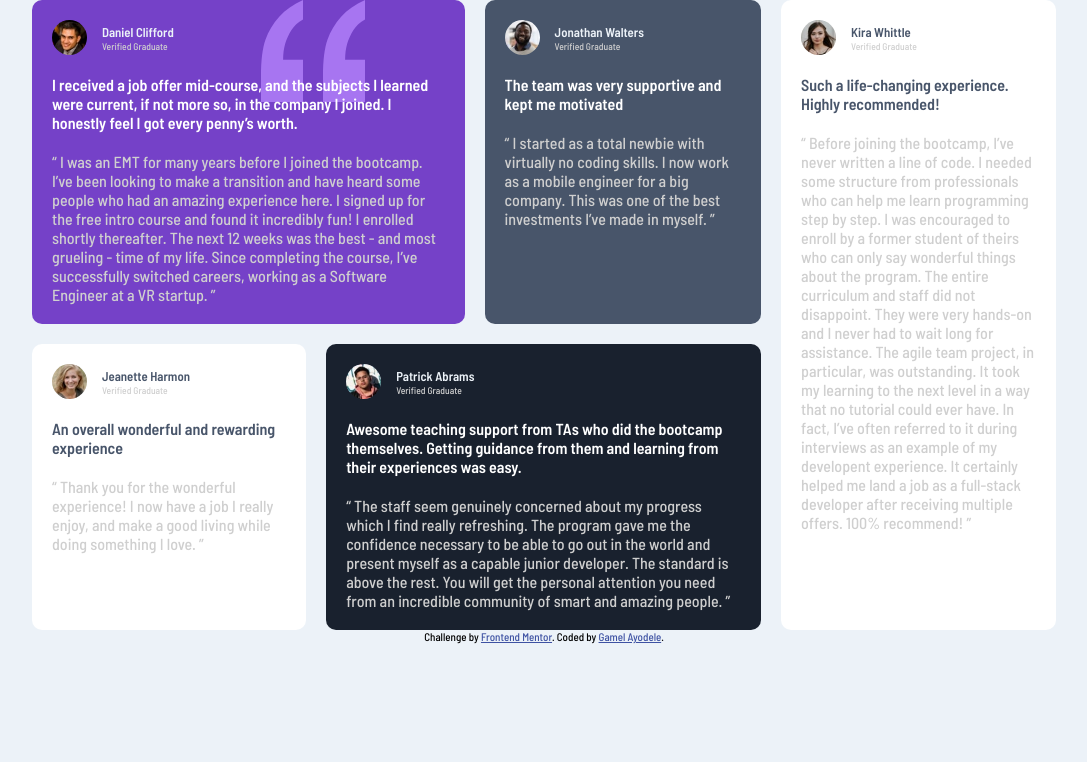
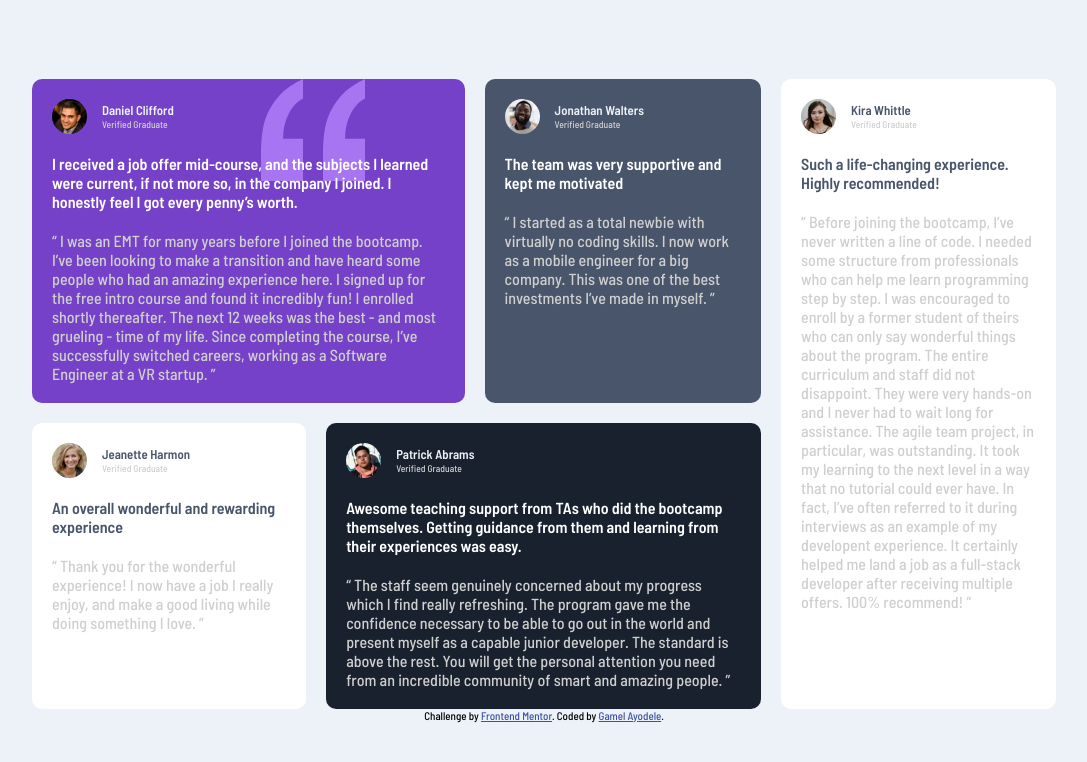
Before and after one commit to gamelayo/testimonials-grid-section-main, a plain HTML site: page index.html in a window 1280 px wide. Shown: the whole page, without its empty margins (96-1183 px from the left). Drawn offline with Linux system fonts and the light colour scheme.

Commit message:
style commit

```diff
--- a/style.css
+++ b/style.css
@@ -8,8 +8,7 @@
 
 body {
   width: 100vw;
-  height: 100%;
-  margin: auto;
+  height: 100vh;
   display: flex;
   flex-direction: column;
   align-items: center;
```
